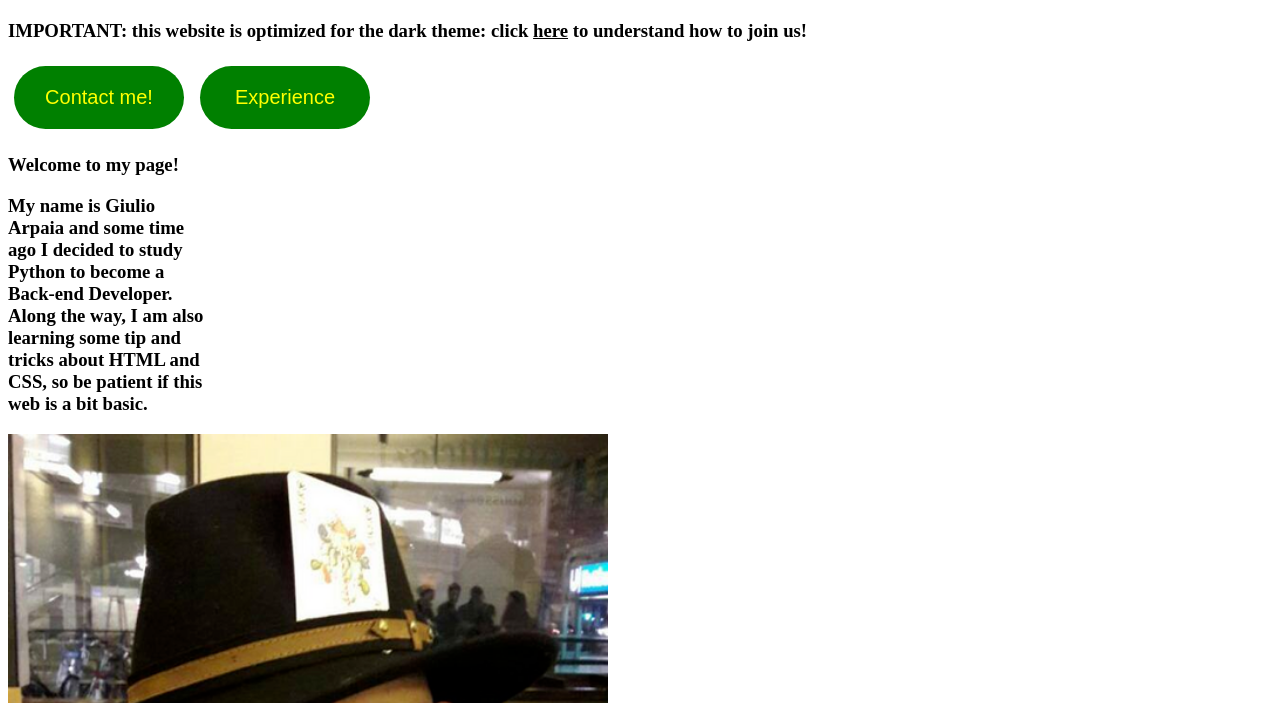
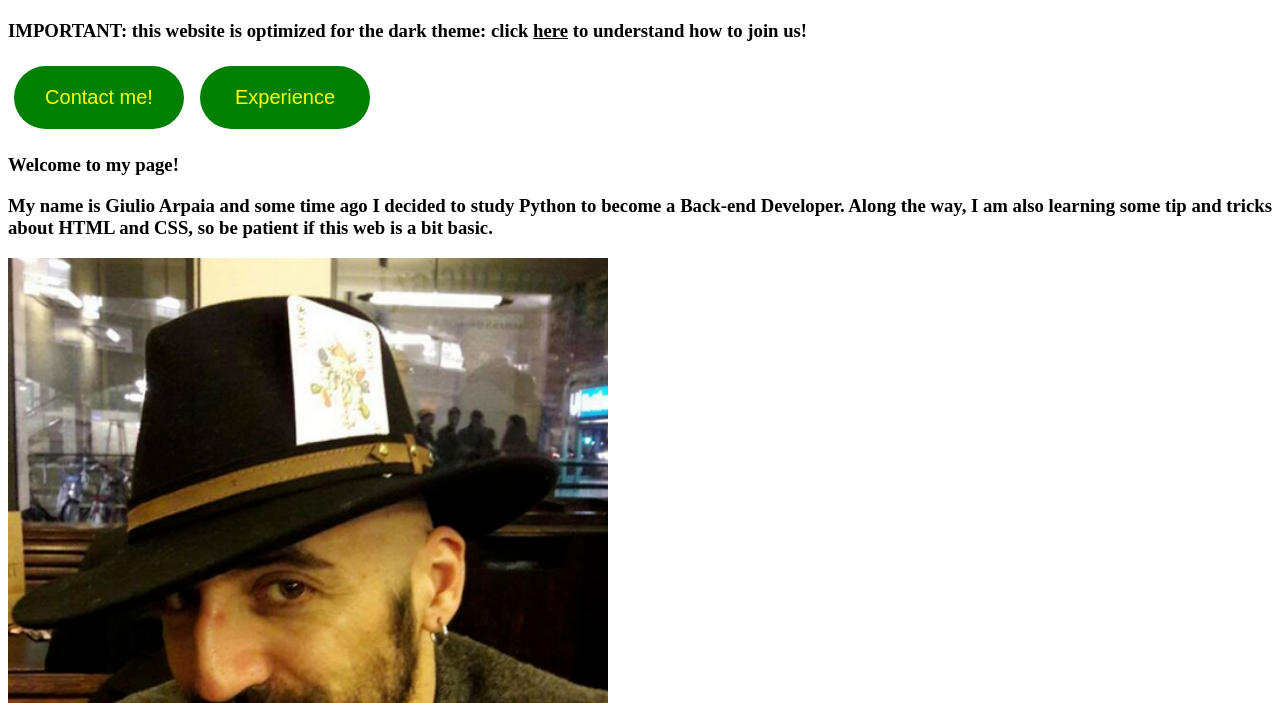
Before and after one commit to Sir-Jude/Website, a plain HTML site: page index.html in a window 1280 px wide. Shown: the part 97-800 px from the top of the page. Drawn offline with Linux system fonts and the light colour scheme.

Commit message:
Update style.css

```diff
--- a/style.css
+++ b/style.css
@@ -66,5 +66,5 @@ the page-title cover the button
 }
 
 .introduction {
-    width: 200px;
+    text-align: justify ;
 }
```
